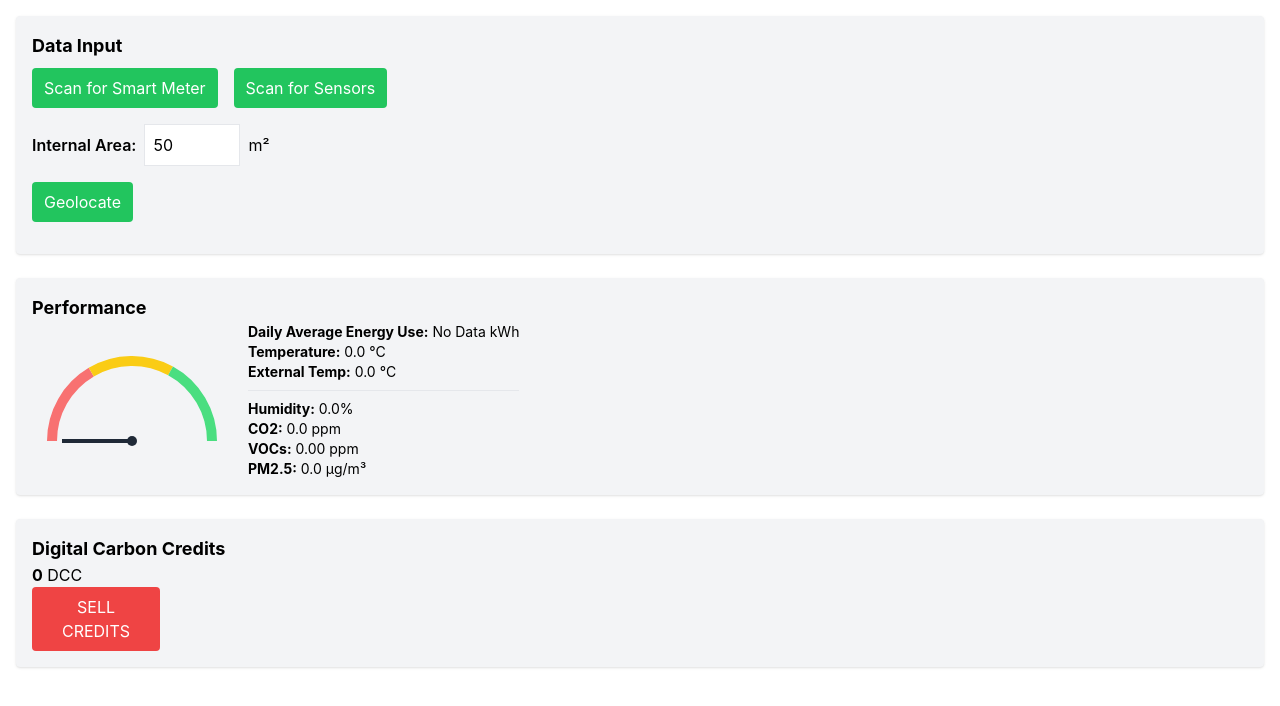
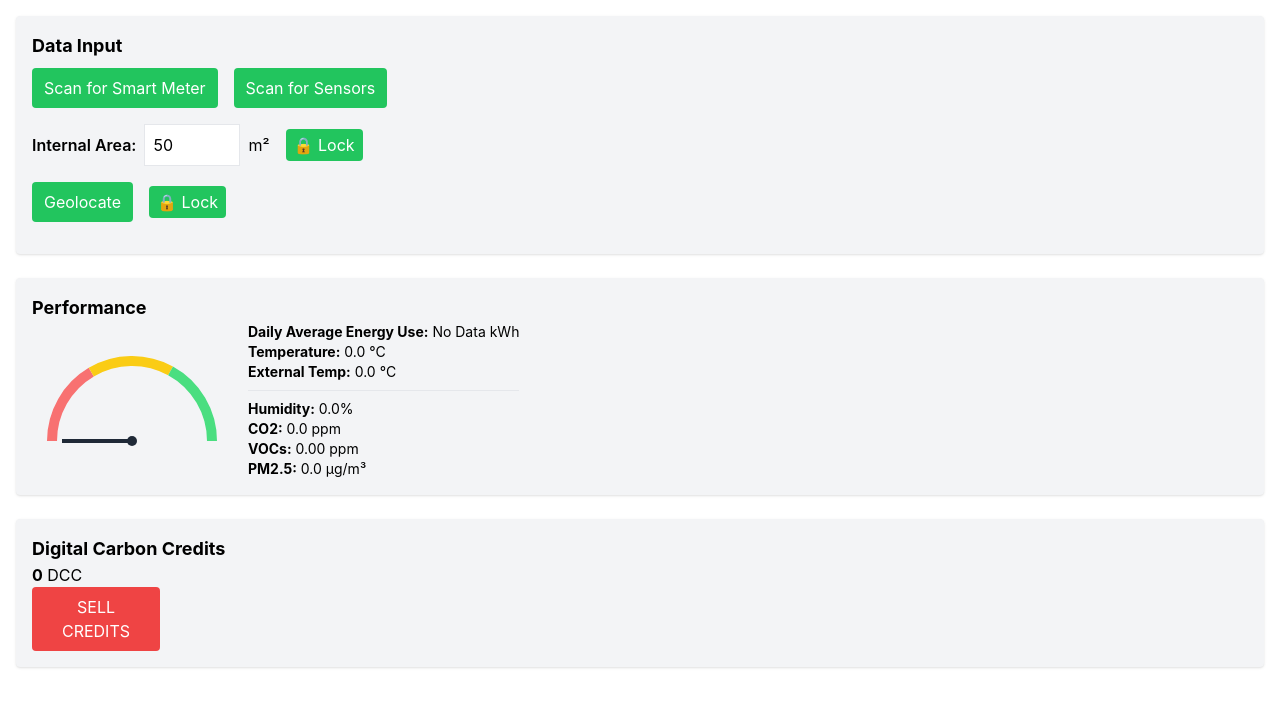
Before and after one commit to SMOLYNEUX78/WBPAI, a React (Create React App) app in the folder frontend/: page /dashboard in a window 1280 px wide. Shown: the top 706 px of the page. Built offline with nearby package versions, Linux system fonts and the light colour scheme; no server answers; the database is empty; the HTML template or start-up script is replaced by a standard one.

Commit message:
Initial commit from desktop

```diff
--- a/frontend/src/pages/performance/BuildingDashboard.js
+++ b/frontend/src/pages/performance/BuildingDashboard.js
@@ -11,6 +11,14 @@ const BuildingDashboard = () => {
   const [location, setLocation] = useState(() => {
     const savedLocation = localStorage.getItem('location');
     return savedLocation ? JSON.parse(savedLocation) : null;
+  });
+
+  const [isAreaLocked, setIsAreaLocked] = useState(() => {
+    return localStorage.getItem('isAreaLocked') === 'true';
+  });
+
+  const [isLocationLocked, setIsLocationLocked] = useState(() => {
+    return localStorage.getItem('isLocationLocked') === 'true';
   });
 
   const [sensorData, setSensorData] = useState({
@@ -60,30 +68,27 @@ const BuildingDashboard = () => {
       const invertedPerformance = energyPerSqM > 0 ? (1 / energyPerSqM) : 0;
       const scaledPerformanceValue = Math.min(invertedPerformance * 10, 100);
       setPerformanceValue(scaledPerformanceValue);
-      console.log("Performance Value updated (on initial load):", scaledPerformanceValue);
-    } else {
-      console.log("Skipping performance value update. Check if historicalPerformance and buildingArea are valid.");
+      console.log("Performance Value updated:", scaledPerformanceValue);
     }
   }, [historicalPerformance, buildingArea]);
 
   const handleAreaChange = (e) => {
-    const newArea = Math.max(20, Number(e.target.value));
-    console.log("Building area changed:", newArea);
+    if (isAreaLocked) return;
+    const newArea = Number(e.target.value);
     setBuildingArea(newArea);
     localStorage.setItem('buildingArea', newArea);
+  };
 
-    if (historicalPerformance && newArea > 0) {
-      const energyPerSqM = historicalPerformance / newArea;
-      const invertedPerformance = energyPerSqM > 0 ? (1 / energyPerSqM) : 0;
-      const scaledPerformanceValue = Math.min(invertedPerformance * 10, 100);
-      setPerformanceValue(scaledPerformanceValue);
-      console.log("Performance Value recalculated due to area change:", scaledPerformanceValue);
-    } else {
-      console.log("Error in recalculating performance value due to invalid historicalPerformance or area.");
-    }
+  const handleAreaLockToggle = () => {
+    const newLockState = !isAreaLocked;
+    setIsAreaLocked(newLockState);
+    localStorage.setItem('isAreaLocked', newLockState);
+    console.log(`Building area lock toggled: ${newLockState}`);
   };
 
   const handleGeolocate = () => {
+    if (isLocationLocked) return;
+
     if (navigator.geolocation) {
       navigator.geolocation.getCurrentPosition(
         ({ coords }) => {
@@ -95,6 +100,13 @@ const BuildingDashboard = () => {
         (err) => console.error("Geolocation error:", err)
       );
     }
+  };
+
+  const handleLocationLockToggle = () => {
+    const newLockState = !isLocationLocked;
+    setIsLocationLocked(newLockState);
+    localStorage.setItem('isLocationLocked', newLockState);
+    console.log(`Location lock toggled: ${newLockState}`);
   };
 
   console.log("Sensor Data:", sensorData);
@@ -115,6 +127,7 @@ const BuildingDashboard = () => {
           </button>
         </div>
 
+        {/* Building Area */}
         <div className="flex items-center gap-2 mb-4">
           <label className="font-semibold">Internal Area:</label>
           <input
@@ -122,19 +135,39 @@ const BuildingDashboard = () => {
             className="border p-2 w-24"
             value={buildingArea}
             onChange={handleAreaChange}
+            disabled={isAreaLocked}
           />
           <span>m²</span>
+          <button
+            onClick={handleAreaLockToggle}
+            className={`ml-2 px-2 py-1 rounded ${isAreaLocked ? 'bg-red-500' : 'bg-green-500'} text-white`}
+          >
+            {isAreaLocked ? "🔓 Unlock" : "🔒 Lock"}
+          </button>
         </div>
 
-        {/* Geolocate button */}
-        <div className="mb-4">
+        {/* Geolocation */}
+        <div className="flex items-center gap-2 mb-4">
           <button
-            className="bg-green-500 text-white px-3 py-2 rounded"
+            className={`px-3 py-2 rounded ${isLocationLocked ? 'bg-gray-400' : 'bg-green-500'} text-white`}
             onClick={handleGeolocate}
+            disabled={isLocationLocked}
           >
             Geolocate
           </button>
+          <button
+            onClick={handleLocationLockToggle}
+            className={`ml-2 px-2 py-1 rounded ${isLocationLocked ? 'bg-red-500' : 'bg-green-500'} text-white`}
+          >
+            {isLocationLocked ? "🔓 Unlock" : "🔒 Lock"}
+          </button>
         </div>
+
+        {location && (
+          <div className="text-sm text-gray-600">
+            📍 Lat: {location.latitude.toFixed(5)}, Lng: {location.longitude.toFixed(5)}
+          </div>
+        )}
       </div>
 
       {/* Performance Section */}
```
